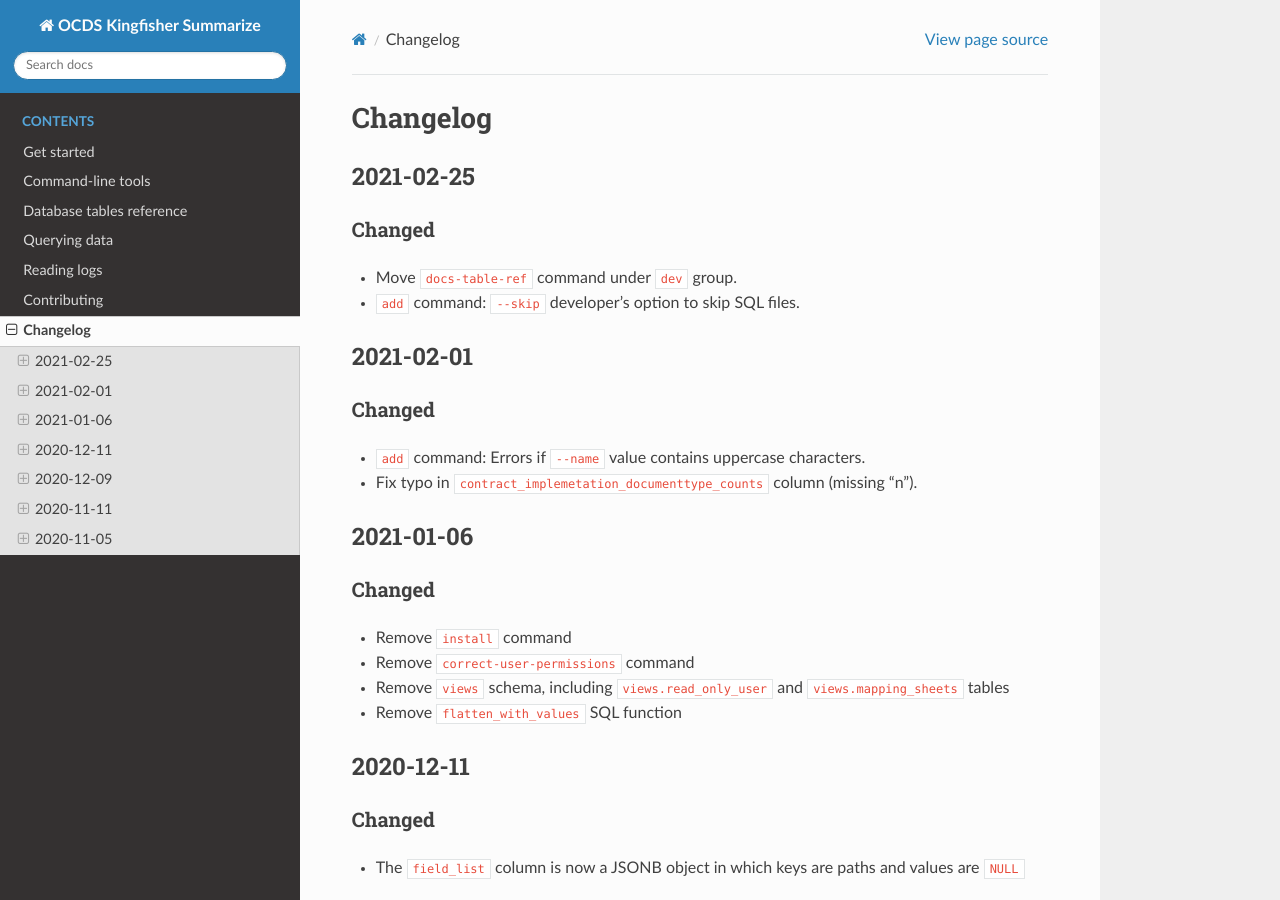
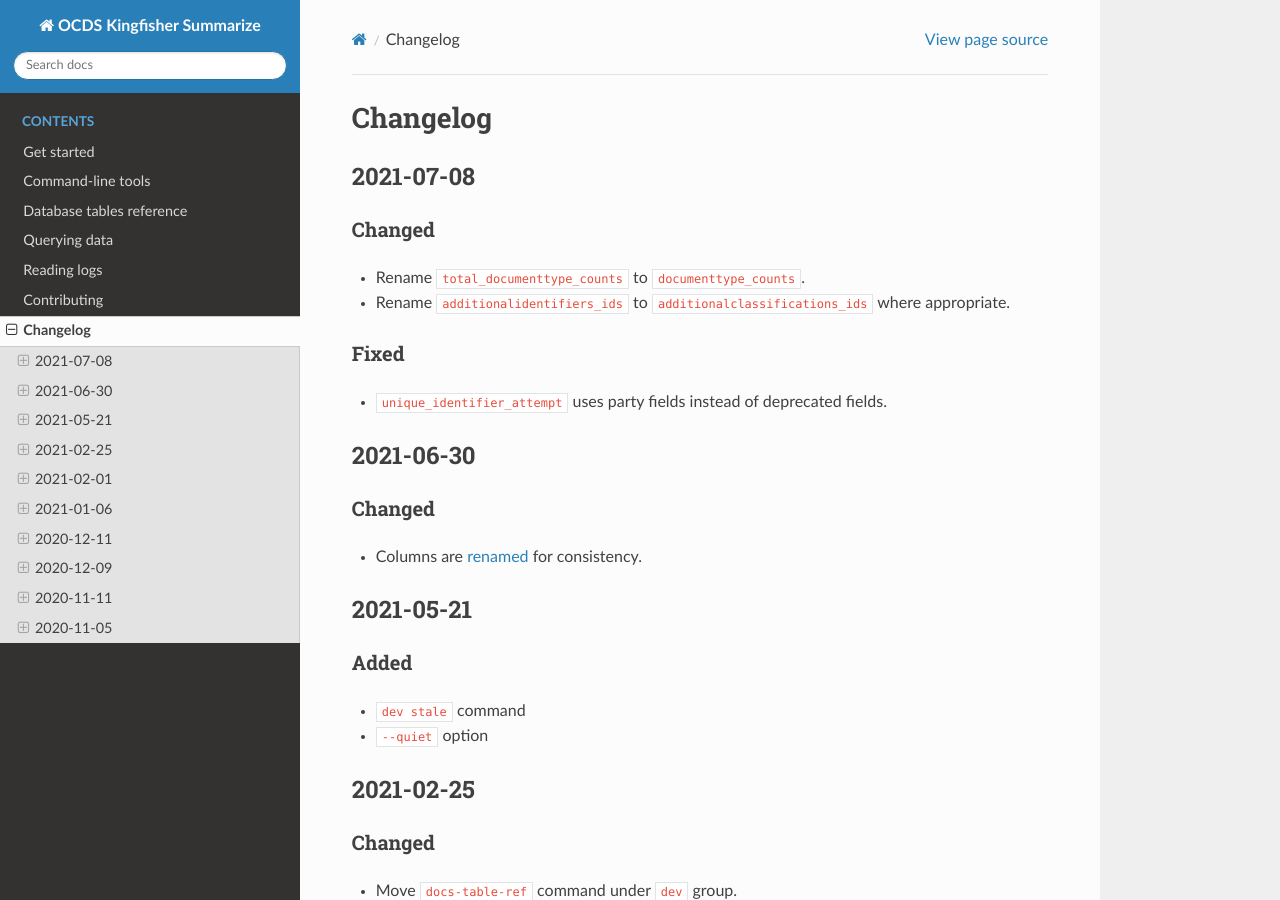
Before and after one commit to open-contracting/kingfisher-summarize, a Sphinx documentation site: the page built from docs/changelog.rst, in a window 1280 px wide and 900 px high. Built offline with Sphinx 7.4.7 and the Read the Docs theme 2.0.0, drawn with Linux system fonts in a browser that asks for light colours; some of the changed text lies outside the part shown.

Commit message:
docs: Update changelog

```diff
--- a/docs/changelog.rst
+++ b/docs/changelog.rst
@@ -1,5 +1,36 @@
 Changelog
 =========
+
+2021-07-08
+----------
+
+Changed
+~~~~~~~
+
+-  Rename ``total_documenttype_counts`` to ``documenttype_counts``.
+-  Rename ``additionalidentifiers_ids`` to ``additionalclassifications_ids`` where appropriate.
+
+Fixed
+~~~~~
+
+-  ``unique_identifier_attempt`` uses party fields instead of deprecated fields.
+
+2021-06-30
+----------
+
+Changed
+~~~~~~~
+
+-  Columns are `renamed <https://docs.google.com/spreadsheets/d/1UdPZXmiuir_mFQDYJHTWbwgdWnORzMTlbKUEsspxK54/edit#gid=855843256>`__ for consistency.
+
+2021-05-21
+----------
+
+Added
+~~~~~
+
+-  ``dev stale`` command
+-  ``--quiet`` option
 
 2021-02-25
 ----------
@@ -70,12 +101,12 @@ Changed
 Added
 ~~~~~
 
--  ``add-view``: Add ``--no-field-counts`` option.
+-  ``add-view`` command: Add ``--no-field-counts`` option.
 
 Changed
 ~~~~~~~
 
--  ``add-view``: Remove ``--threads`` option.
--  ``refresh-views``: Remove command.
--  ``field-counts``: Remove command.
+-  ``add-view`` command: Remove ``--threads`` option.
+-  Remove ``refresh-views`` command.
+-  Remove ``field-counts`` command.
 -  Improve performance.
```
